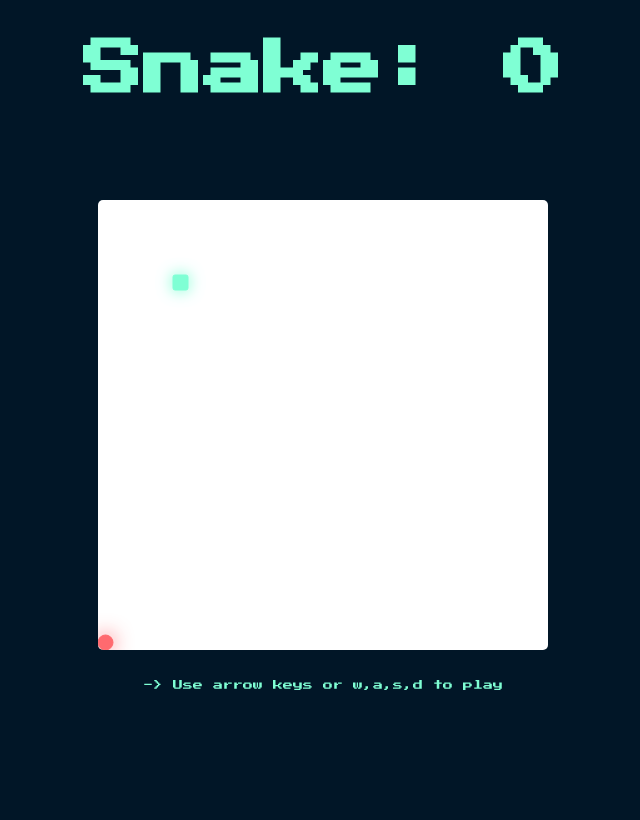
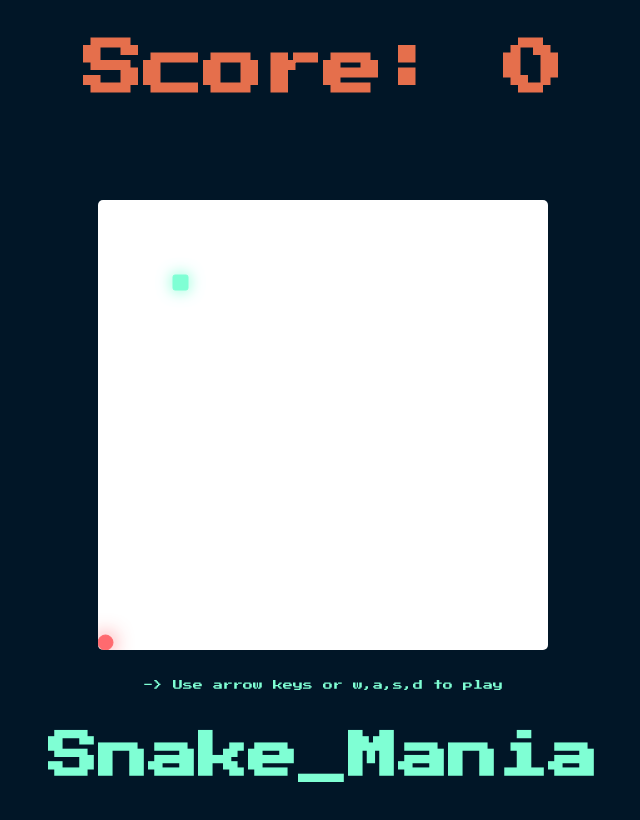
Before and after one commit to Anisubhra/snake-game, a plain HTML site: page index.html in a window 1280 px wide. Shown: the whole page, without its empty margins (317-957 px from the left). Drawn offline with Linux system fonts and the light colour scheme.

Commit message:
added few color scheme changes

```diff
--- a/index.html
+++ b/index.html
@@ -4,7 +4,7 @@
 <head>
     <meta charset="UTF-8">
     <meta name="viewport" content="width=device-width, initial-scale=1.0">
-    <title>Snake</title>
+    <title>Snake_Mania</title>
     <link rel="shortcut icon" href="snake.png" type="image/png">
     <link rel="preconnect" href="https://fonts.googleapis.com">
     <link rel="preconnect" href="https://fonts.gstatic.com" crossorigin>
@@ -13,7 +13,7 @@
 </head>
 
 <body>
-    <h1 class="game-board">Snake:
+    <h1 class="game-board">Score:
         <span class="score">0</span>
     </h1>
 
@@ -28,6 +28,9 @@
     <div class="info">
         -> Use arrow keys or w,a,s,d to play
     </div>
+    <h2 class="game-logo">
+        Snake_Mania
+    </h2>
 
     <div class="game-over">
         <h1>Game Over</h1>
--- a/style.css
+++ b/style.css
@@ -30,7 +30,7 @@ h2 {
 }
 
 .game-board {
-    color: #7FFFD4;
+    color: #E56F4C;
 }
 
 #board {
@@ -39,7 +39,7 @@ h2 {
     margin-top: 10rem;
 }
 
-.info {
+.info,.game-logo {
     color: #7FFFD4;
 }
 
```
